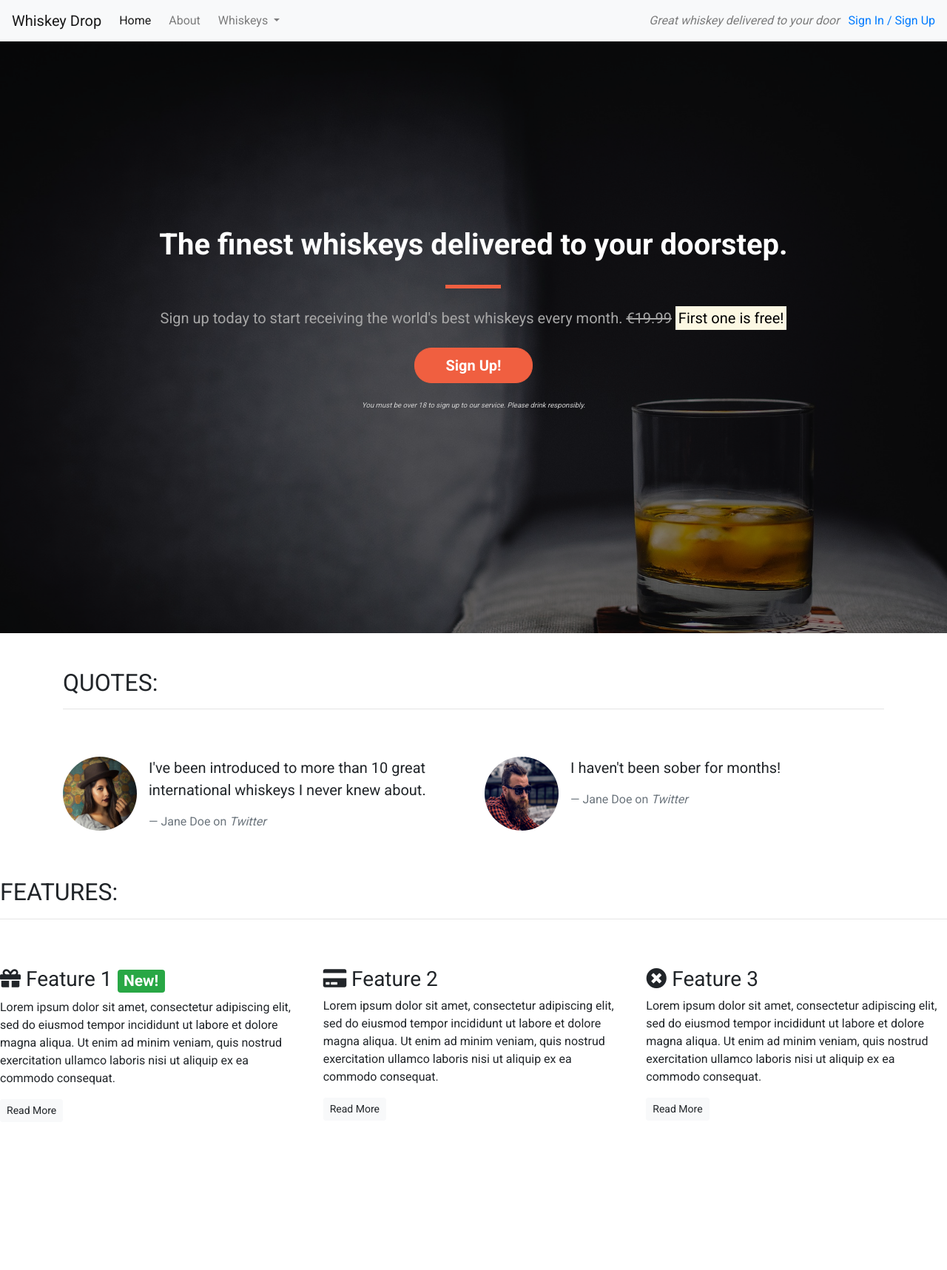
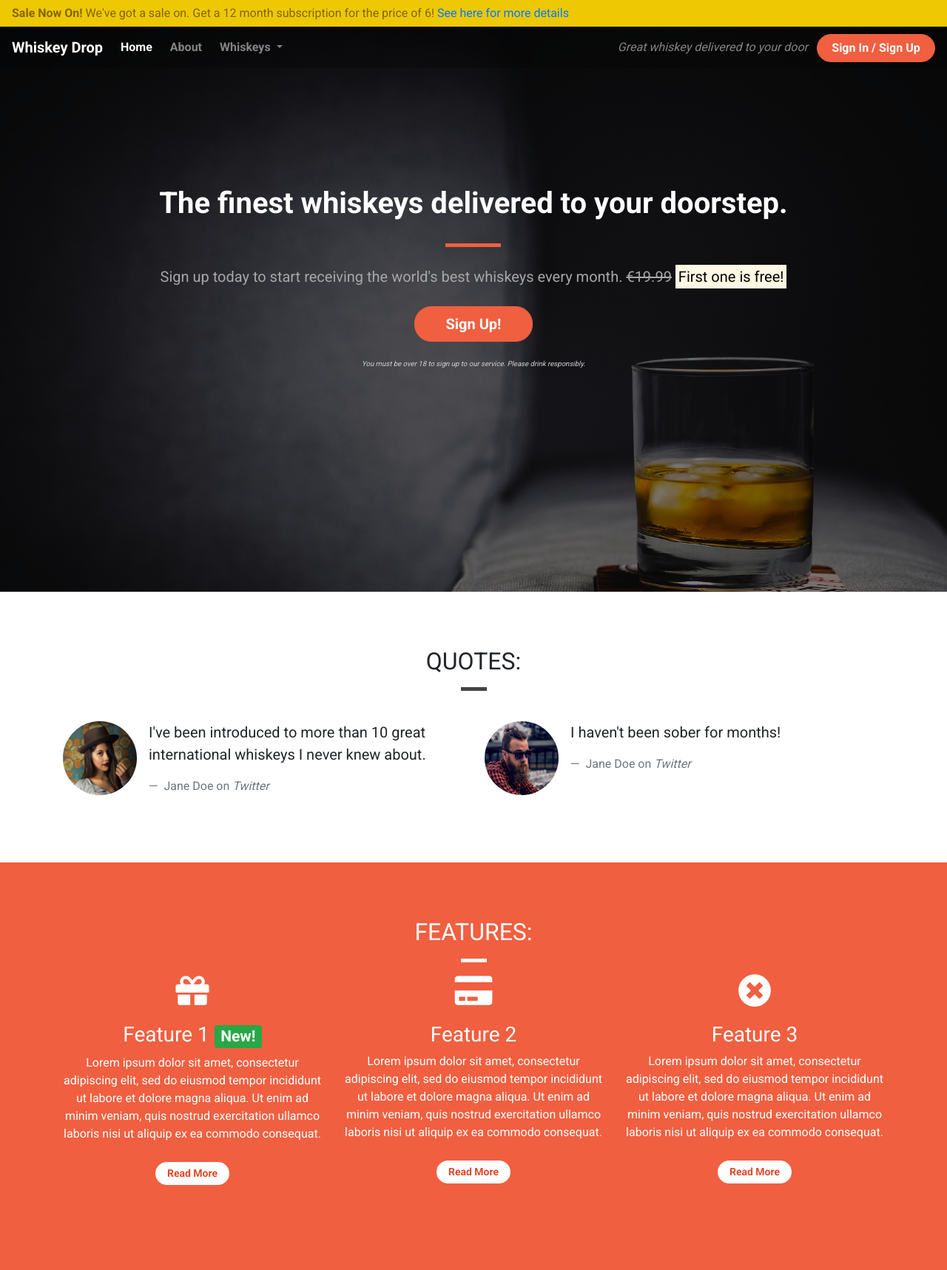
Before and after one commit to Archierowe/bootstrap-4, a plain HTML site: page index.html in a window 1280 px wide. Shown: the whole page at 74% size. Before the commit the page ends 1533 px from the top, so only its background shows below. Drawn offline with nearby package versions, Linux system fonts and the light colour scheme.

Commit message:
Added lesson content for 'Beyond Bootstrap'

```diff
--- a/css/style.css
+++ b/css/style.css
@@ -2,9 +2,27 @@ body {
     font-family: 'Roboto', sans-serif;
 }
 
+.container-wrapper {}
+
+.container-wrapper--red {
+    background-color: #f05f40;
+    color: white;
+}
+
 /* Containers */
 
-.alert-container {}
+.alert-container .col-12 {
+    padding-left: 0px;
+    padding-right: 0px;
+}
+
+.site-wide-alert {
+    border-radius: 0;
+    margin-bottom: 0;
+    padding: 5px 15px;
+    background-color: #eec802;
+    border-color: #eec802;
+}
 
 .callout-container {
     height: 100vh;
@@ -35,6 +53,22 @@ body {
 
 .features-container {}
 
+/* Page headers */
+
+.page-header {
+    margin-bottom: 0;
+    border-bottom: 0;
+    text-align: center;
+}
+
+.page-header h2 {
+    margin-top: 0;
+}
+
+.quotes .page-header {
+    margin-bottom: 25px;
+}
+
 /* Block dividers */
 
 .block-divider {
@@ -48,8 +82,51 @@ body {
     background-color: #f05f40;
 }
 
+.block-divider--white {
+    background-color: white;
+}
+
 .block-divider--short {
     width: 35px;
+}
+
+
+
+/* Content containers */
+
+.content-container {
+    padding-top: 75px;
+    padding-bottom: 75px;
+}
+
+/* Navbar */
+
+.navalert-container {
+    position: absolute;
+    top: 0;
+    left: 0;
+    padding-left: 0;
+    padding-right: 0;
+    z-index: 1;
+}
+
+.navbar {
+    margin-bottom: 0;
+    border: 0;
+    width: 100%;
+    background-color: rgba(0,0,0,0.25);
+}
+
+.navbar .navbar-toggler {
+    border: 0;
+}
+
+.navbar-brand {
+    font-weight: bold;
+}
+
+.navbar .navbar-nav a {
+    font-weight: bold;
 }
 
 /* Jumbotron */
@@ -98,3 +175,24 @@ body {
     border-color: #df4929;
     color: white;
 }
+
+.feature {
+    text-align: center;
+    margin-bottom: 40px;
+}
+
+.feature i {
+    margin-bottom: 20px;
+    font-size: 45px;
+    line-height: 45px;
+}
+
+.feature .btn {
+    background-color: white;
+    border-color: white;
+    border-radius: 15px;
+    min-width: 100px;
+    font-weight: bold;
+    margin-top: 10px;
+    color: #df4929;
+}
--- a/index.html
+++ b/index.html
@@ -1,34 +1,77 @@
 <!DOCTYPE html>
 <html lang="en-us">
-
   <head>
-    <meta charset="utf-8">
-    <meta name="viewport" content="width=device-width, initial-scale=1.0">
+    <meta charset="utf-8" />
+    <meta name="viewport" content="width=device-width, initial-scale=1.0" />
     <title>Whiskey Drop | Taste a new whiskey every month</title>
-    <link rel="stylesheet" href="https://maxcdn.bootstrapcdn.com/bootstrap/4.1.3/css/bootstrap.min.css">
-    <link rel="stylesheet" href="https://use.fontawesome.com/releases/v5.6.1/css/all.css" integrity="sha384-gfdkjb5BdAXd+lj+gudLWI+BXq4IuLW5IT+brZEZsLFm++aCMlF1V92rMkPaX4PP" crossorigin="anonymous">
-    <link href="https://fonts.googleapis.com/css?family=Roboto:400,700" rel="stylesheet">
+    <link
+      rel="stylesheet"
+      href="https://maxcdn.bootstrapcdn.com/bootstrap/4.1.3/css/bootstrap.min.css"
+    />
+    <link
+      rel="stylesheet"
+      href="https://use.fontawesome.com/releases/v5.6.1/css/all.css"
+      integrity="sha384-gfdkjb5BdAXd+lj+gudLWI+BXq4IuLW5IT+brZEZsLFm++aCMlF1V92rMkPaX4PP"
+      crossorigin="anonymous"
+    />
+    <link
+      href="https://fonts.googleapis.com/css?family=Roboto:400,700"
+      rel="stylesheet"
+    />
     <link rel="stylesheet" href="css/style.css" type="text/css" />
   </head>
 
   <body>
+    <div class="container-fluid navalert-container">
+      <div class="container-fluid alert-container">
+        <div class="row d-none d-sm-block">
+          <div class="col-12">
+            <div class="site-wide-alert alert alert-warning">
+              <strong>Sale Now On!</strong> We've got a sale on. Get a 12 month
+              subscription for the price of 6!
+              <a href="">See here for more details</a>
+            </div>
+          </div>
+        </div>
+      </div>
       <!--Nav-->
-    <nav class="navbar navbar-light navbar-expand-sm bg-light">
-        <a href="/" class="navbar-brand">
-                    Whiskey Drop</a>
+      <nav class="navbar navbar-dark navbar-expand-sm">
+        <a href="/" class="navbar-brand"> Whiskey Drop</a>
 
-        <button class="navbar-toggler ml-auto" type="button" data-toggle="collapse" data-target="#navbarNavDropdown" aria-controls="navbarNavDropdown" aria-expanded="false" aria-label="Toggle navigation">
-        <span class="navbar-toggler-icon"></span></button>
+        <button
+          class="navbar-toggler ml-auto"
+          type="button"
+          data-toggle="collapse"
+          data-target="#navbarNavDropdown"
+          aria-controls="navbarNavDropdown"
+          aria-expanded="false"
+          aria-label="Toggle navigation"
+        >
+          <span class="navbar-toggler-icon"></span>
+        </button>
 
         <div class="collapse navbar-collapse" id="navbarNavDropdown">
           <ul class="navbar-nav mr-auto">
-                <li class="active nav-item mr-2"><a class="nav-link" href="/">Home</a></li>
+            <li class="active nav-item mr-2">
+              <a class="nav-link" href="/">Home</a>
+            </li>
             <li class="nav-item mr-2"><a class="nav-link" href="">About</a></li>
             <li class="nav-item dropdown">
-                    <a class="nav-link dropdown-toggle" href="#" id="navbarDropdownMenuLink" role="button" data-toggle="dropdown" aria-haspopup="true" aria-expanded="false">
+              <a
+                class="nav-link dropdown-toggle"
+                href="#"
+                id="navbarDropdownMenuLink"
+                role="button"
+                data-toggle="dropdown"
+                aria-haspopup="true"
+                aria-expanded="false"
+              >
                 Whiskeys
               </a>
-                    <div class="dropdown-menu" aria-labelledby="navbarDropdownMenuLink">
+              <div
+                class="dropdown-menu"
+                aria-labelledby="navbarDropdownMenuLink"
+              >
                 <a class="dropdown-item" href="#">Irish</a>
                 <a class="dropdown-item" href="#">Scotch</a>
                 <a class="dropdown-item" href="#">Japanese</a>
@@ -36,38 +79,52 @@
               </div>
             </li>
 
-                <li class="nav-item mr-2 d-block d-sm-none"><a class="nav-link" href="">Sign In / Sign Up</a></li>
+            <li class="nav-item mr-2 d-block d-sm-none">
+              <a class="nav-link" href="">Sign In / Sign Up</a>
+            </li>
           </ul>
         </div>
         <div class="d-none d-md-block">
-            <p class="navbar-text my-auto mr-2"><i>Great whiskey delivered to your door</i></p>
-            <a href="/login">Sign In / Sign Up</a>
+          <p class="navbar-text my-auto mr-2">
+            <i>Great whiskey delivered to your door</i>
+          </p>
+          <a href="/login" class="btn btn--cta btn--red">Sign In / Sign Up</a>
         </div>
         <!--</div>-->
       </nav>
-    <!--<div class="container alert-container">-->
-    <!--    <div class="row d-none d-sm-block">-->
-    <!--        <div class="col-12">-->
-    <!--            <div class="alert alert-warning">-->
-    <!--                <strong>Sale Now On!</strong> We've got a sale on. Get a 12 month subscription for the price of 6! <a href="">See here for more details</a>-->
-    <!--            </div>-->
-    <!--        </div>-->
-    <!--    </div>-->
-    <!--</div>-->
+    </div>
     <div class="container-fluid callout-container">
       <!-- Callout -->
       <div class="opaque-overlay">&nbsp;</div>
       <div class="row">
         <div class="col-12">
           <section class="callout jumbotron text-center">
-                    <h1 class="jumbotron-header">The finest whiskeys delivered to your doorstep.</h1>
-                    <hr class="block-divider block-divider--orange">
-                    <p class="lead">Sign up today to start receiving the world's best whiskeys every month.
+            <h1 class="jumbotron-header">
+              The finest whiskeys delivered to your doorstep.
+            </h1>
+            <hr class="block-divider block-divider--orange" />
+            <p class="lead">
+              Sign up today to start receiving the world's best whiskeys every
+              month.
               <s class="d-none d-sm-inline">€19.99</s>
-                        <span class="d-inline d-sm-none"><br></span>
-                        <strong><mark>First one is free!</mark></strong></p>
-                    <p><button class="btn btn-lg btn--cta btn--red" data-toggle="modal" data-target="#signUpModal">Sign Up!</button></p>
-                    <p class="text-muted"><small>You must be over 18 to sign up to our service. Please drink responsibly.</small></p>
+              <span class="d-inline d-sm-none"><br /></span>
+              <strong><mark>First one is free!</mark></strong>
+            </p>
+            <p>
+              <button
+                class="btn btn-lg btn--cta btn--red"
+                data-toggle="modal"
+                data-target="#signUpModal"
+              >
+                Sign Up!
+              </button>
+            </p>
+            <p class="text-muted">
+              <small
+                >You must be over 18 to sign up to our service. Please drink
+                responsibly.</small
+              >
+            </p>
           </section>
         </div>
       </div>
@@ -75,24 +132,35 @@
     <!-- /.callout -->
 
     <!-- Quotes -->
-    <div class="container quotes-container">
+    <div class="container-wrapper">
+      <div class="container quotes-container content-container">
         <section class="quotes">
           <div class="row">
-                <div class="col-12 my-5">
+            <div class="col-12 page-header">
               <h2 class="text-uppercase">Quotes:</h2>
-                    <hr />
+              <hr class="block-divider block-divider--short" />
             </div>
           </div>
           <div class="row">
             <div class="col-12 col-md-6">
               <div class="media">
                 <div class="d-none d-sm-block">
-                            <img src="images/girl-image.png" class="rounded-circle mr-3" height=100 width=100>
+                  <img
+                    src="images/girl-image.png"
+                    class="rounded-circle mr-3"
+                    height="100"
+                    width="100"
+                  />
                 </div>
                 <div class="media-body">
                   <blockquote class="blockquote">
-                                <p>I've been introduced to more than 10 great international whiskeys I never knew about.</p>
-                                <footer class="blockquote-footer">Jane Doe on <cite title="Twitter">Twitter</cite></footer>
+                    <p>
+                      I've been introduced to more than 10 great international
+                      whiskeys I never knew about.
+                    </p>
+                    <footer class="blockquote-footer">
+                      Jane Doe on <cite title="Twitter">Twitter</cite>
+                    </footer>
                   </blockquote>
                 </div>
               </div>
@@ -100,12 +168,19 @@
             <div class="col-12 col-md-6">
               <div class="media">
                 <div class="d-none d-sm-block">
-                            <img src="images/guy-image.png" class="rounded-circle mr-3" height=100 width=100>
+                  <img
+                    src="images/guy-image.png"
+                    class="rounded-circle mr-3"
+                    height="100"
+                    width="100"
+                  />
                 </div>
                 <div class="media-body">
                   <blockquote class="blockquote">
                     <p>I haven't been sober for months!</p>
-                                <footer class="blockquote-footer">Jane Doe on <cite title="Twitter">Twitter</cite></footer>
+                    <footer class="blockquote-footer">
+                      Jane Doe on <cite title="Twitter">Twitter</cite>
+                    </footer>
                   </blockquote>
                 </div>
               </div>
@@ -113,41 +188,68 @@
           </div>
         </section>
       </div>
+    </div>
     <!-- /.quotes -->
 
     <!-- Features -->
-    <div class="features-container">
+    <div class="container-wrapper container-wrapper--red">
+      <div class="container features-container content-container">
         <section class="features">
           <div class="row">
-                <div class="col-12 my-5">
+            <div class="col-12 page-header">
               <h2 class="text-uppercase">Features:</h2>
-                    <hr />
+              <hr class="block-divider block-divider--short block-divider--white">
             </div>
           </div>
           <div class="row">
             <div class="col-12 col-md-6 col-lg-4">
               <div class="feature">
-                        <h3><i class="fas fa-gift d-none d-sm-inline"></i> Feature 1 <span class="badge badge-success">New!</span></h3>
-                        <p>Lorem ipsum dolor sit amet, consectetur adipiscing elit, sed do eiusmod tempor incididunt ut labore et dolore magna aliqua. Ut enim ad minim veniam, quis nostrud exercitation ullamco laboris nisi ut aliquip ex ea commodo consequat.</p>
+                <h3>
+                  <i class="fas fa-gift d-none d-sm-block"></i> Feature 1
+                  <span class="badge badge-success">New!</span>
+                </h3>
+                <p>
+                  Lorem ipsum dolor sit amet, consectetur adipiscing elit, sed
+                  do eiusmod tempor incididunt ut labore et dolore magna aliqua.
+                  Ut enim ad minim veniam, quis nostrud exercitation ullamco
+                  laboris nisi ut aliquip ex ea commodo consequat.
+                </p>
                 <p><a class="btn btn-sm btn-light" href="">Read More</a></p>
               </div>
             </div>
             <div class="col-12 col-md-6 col-lg-4">
               <div class="feature">
-                        <h3><i class="fas fa-credit-card d-none d-sm-inline"></i> Feature 2</h3>
-                        <p>Lorem ipsum dolor sit amet, consectetur adipiscing elit, sed do eiusmod tempor incididunt ut labore et dolore magna aliqua. Ut enim ad minim veniam, quis nostrud exercitation ullamco laboris nisi ut aliquip ex ea commodo consequat.</p>
+                <h3>
+                  <i class="fas fa-credit-card d-none d-sm-block"></i> Feature
+                  2
+                </h3>
+                <p>
+                  Lorem ipsum dolor sit amet, consectetur adipiscing elit, sed
+                  do eiusmod tempor incididunt ut labore et dolore magna aliqua.
+                  Ut enim ad minim veniam, quis nostrud exercitation ullamco
+                  laboris nisi ut aliquip ex ea commodo consequat.
+                </p>
                 <p><a class="btn btn-sm btn-light" href="">Read More</a></p>
               </div>
             </div>
             <div class="col-12 d-md-none d-lg-block col-lg-4">
               <div class="feature">
-                        <h3><i class="fas fa-times-circle d-none d-sm-inline"></i> Feature 3</h3>
-                        <p>Lorem ipsum dolor sit amet, consectetur adipiscing elit, sed do eiusmod tempor incididunt ut labore et dolore magna aliqua. Ut enim ad minim veniam, quis nostrud exercitation ullamco laboris nisi ut aliquip ex ea commodo consequat.</p>
+                <h3>
+                  <i class="fas fa-times-circle d-none d-sm-block"></i> Feature
+                  3
+                </h3>
+                <p>
+                  Lorem ipsum dolor sit amet, consectetur adipiscing elit, sed
+                  do eiusmod tempor incididunt ut labore et dolore magna aliqua.
+                  Ut enim ad minim veniam, quis nostrud exercitation ullamco
+                  laboris nisi ut aliquip ex ea commodo consequat.
+                </p>
                 <p><a class="btn btn-sm btn-light" href="">Read More</a></p>
               </div>
             </div>
           </div>
         </section>
+      </div>
     </div>
     <!-- /.features -->
 
@@ -156,7 +258,12 @@
         <div class="modal-content">
           <div class="modal-header">
             <h5 class="modal-title">Sign Up To Whiskey Drop!</h5>
-                    <button type="button" class="close" data-dismiss="modal" aria-label="Close">
+            <button
+              type="button"
+              class="close"
+              data-dismiss="modal"
+              aria-label="Close"
+            >
               <span aria-hidden="true">&times;</span>
             </button>
           </div>
@@ -164,16 +271,34 @@
             <form>
               <div class="form-group">
                 <label for="exampleInputEmail1">Email address</label>
-                            <input type="email" class="form-control" id="exampleInputEmail1" aria-describedby="emailHelp" placeholder="Enter email">
-                            <small id="emailHelp" class="form-text text-muted">We'll never share your email with anyone else.</small>
+                <input
+                  type="email"
+                  class="form-control"
+                  id="exampleInputEmail1"
+                  aria-describedby="emailHelp"
+                  placeholder="Enter email"
+                />
+                <small id="emailHelp" class="form-text text-muted"
+                  >We'll never share your email with anyone else.</small
+                >
               </div>
               <div class="form-group">
                 <label for="password">Password</label>
-                            <input type="password" class="form-control" id="password" placeholder="Password">
+                <input
+                  type="password"
+                  class="form-control"
+                  id="password"
+                  placeholder="Password"
+                />
               </div>
               <div class="form-group">
                 <label for="repeatPassword">Repeat Password</label>
-                            <input type="password" class="form-control" id="repeatPassword" placeholder="Repeat Password">
+                <input
+                  type="password"
+                  class="form-control"
+                  id="repeatPassword"
+                  placeholder="Repeat Password"
+                />
               </div>
               <button type="submit" class="btn btn-success">Submit</button>
             </form>
@@ -182,9 +307,20 @@
       </div>
     </div>
 
-    <script src="https://code.jquery.com/jquery-3.3.1.slim.min.js" integrity="sha384-q8i/X+965DzO0rT7abK41JStQIAqVgRVzpbzo5smXKp4YfRvH+8abtTE1Pi6jizo" crossorigin="anonymous"></script>
-    <script src="https://cdnjs.cloudflare.com/ajax/libs/popper.js/1.14.3/umd/popper.min.js" integrity="sha384-ZMP7rVo3mIykV+2+9J3UJ46jBk0WLaUAdn689aCwoqbBJiSnjAK/l8WvCWPIPm49" crossorigin="anonymous"></script>
-    <script src="https://stackpath.bootstrapcdn.com/bootstrap/4.1.3/js/bootstrap.min.js" integrity="sha384-ChfqqxuZUCnJSK3+MXmPNIyE6ZbWh2IMqE241rYiqJxyMiZ6OW/JmZQ5stwEULTy" crossorigin="anonymous"></script>
+    <script
+      src="https://code.jquery.com/jquery-3.3.1.slim.min.js"
+      integrity="sha384-q8i/X+965DzO0rT7abK41JStQIAqVgRVzpbzo5smXKp4YfRvH+8abtTE1Pi6jizo"
+      crossorigin="anonymous"
+    ></script>
+    <script
+      src="https://cdnjs.cloudflare.com/ajax/libs/popper.js/1.14.3/umd/popper.min.js"
+      integrity="sha384-ZMP7rVo3mIykV+2+9J3UJ46jBk0WLaUAdn689aCwoqbBJiSnjAK/l8WvCWPIPm49"
+      crossorigin="anonymous"
+    ></script>
+    <script
+      src="https://stackpath.bootstrapcdn.com/bootstrap/4.1.3/js/bootstrap.min.js"
+      integrity="sha384-ChfqqxuZUCnJSK3+MXmPNIyE6ZbWh2IMqE241rYiqJxyMiZ6OW/JmZQ5stwEULTy"
+      crossorigin="anonymous"
+    ></script>
   </body>
-
 </html>
```
Lines whose indentation alone changed are shown as unchanged.
